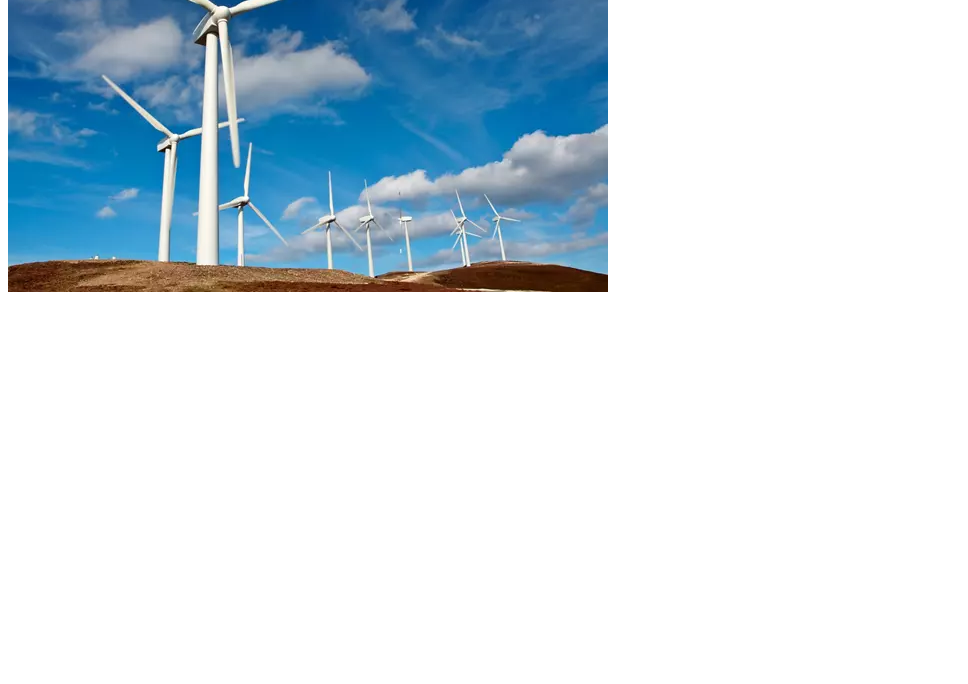
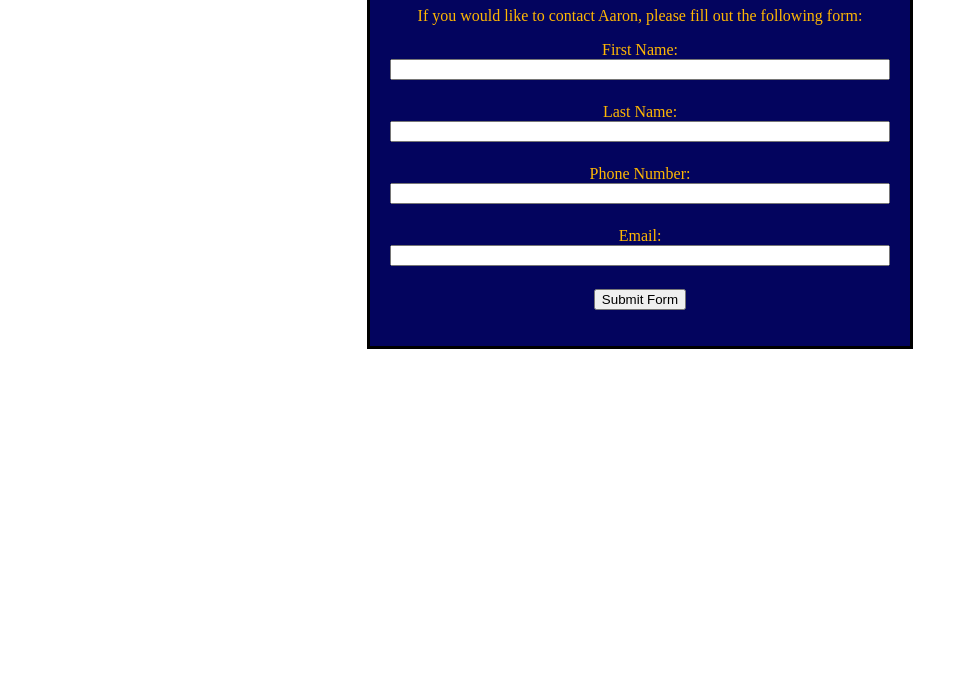
Before and after one commit to AaronByr/WebDevCA, a plain HTML site: page index.html in a window 1280 px wide. Shown: the part 116-800 px from the top of the page, without its empty margins (0-968 px from the left). Drawn offline with Linux system fonts and the light colour scheme.

Commit message:
JavaScript Form Validation

```diff
--- a/index.html
+++ b/index.html
@@ -1,19 +1,64 @@
 <!DOCTYPE html>
 <html lang="en">
 	<head>
-		<title>Hover Over Image To Change Test</title>
+		<title>JS Form Validation</title>
+		<link href="style.css" rel="stylesheet">
 		<script type="text/JavaScript">
-			//Dom Manip 1 Hover Image//
-			function getNewPic(){
-				document.getElementById("changeImage").src="abhydro1.jpg";//This line sets the source to the id "changeImage"//
-			}
-			function getOldPic(){//This function will reset the image to the original image when the mouse stops hovering over the image//
-				document.getElementById("changeImage").src="abwind1.jpg";//This line will set the source back to the original image
-			}
+			function validate(){
+
+				let valid =true; //Tracks if the form is valid//
+				let msge="This form is incomplete: ";//This will come before all error messages if there are any and will store them//
+
+				if(document.getElementById("fn").value  ==  ""){
+					msge+="Please fill in your first name, ";
+					valid=false; //If the first name field is not filled in, this error message will add itself to the "This form is incomplete" message above. The form will be marked as false/invalid if this field is not filled in.
+				}
+				if(document.getElementById("ln").value  ==  ""){
+					msge+="Please fill in your last name, ";
+					valid=false;//If the last name field is not filled in, this error message will add itself to the "This form is incomplete" message above. The form will be marked as false/invalid if this field is not filled in.
+				}
+				if(document.getElementById("num").value == 0) {
+					msge+= "Please fill in a valid phone number, ";
+					valid= false;//If the phone number field is not filled in, this error message will add itself to the "This form is incomplete" message above. The form will be marked as false/invalid if this field is not filled in.
+				}
+				if(document.getElementById("email").value == ""){
+					msge+="Please fill in a valid email, ";
+					valid=false;
+				}else if(document.getElementById("email").value !== ""){
+				inputE = document.getElementById("email").value;
+					let symbol = inputE.indexOf("@");//This field checks where the @ symbol is situated within the field
+					if(symbol <1){
+						valid =false;//If the @symbol is not in a valid postion or is not present within the field, the below error will be added to the form incomplete message
+						msge+= "Invalid Email";
+					}
+				}
+				if(!valid){//If the form is invalid, it will display the relevent error messages
+					document.getElementById("details").innerHTML =msge;
+				}
+				return valid;//This line will return whether or not the form is valid or invalid. If it's valid the information submitted will disappear and the form would be hypothetically submitted//
+				}
 		</script>
 	</head>
 	<body>
-			<img src="abwind1.jpg"  class="center" id="changeImage" onmouseover="getNewPic()" alt="Windturbine" onmouseout="getOldPic()"><!--Onmouseover and onmouseout code was found on W3schools during research for ideas for dom manipulation. In this case onmouseover triggers the getnewpic function when the mouse is hovering over the image. The onmouseoutfunction triggers the getoldpic function when the mouse is no longer hovering over the image--!>
-
+		<div class="ABForm">
+			<h1>Contact Form</h1>
+			<p>If you would like to contact Aaron, please fill out the following form:</p>
+			<form onsubmit="return validate()"><!--Ensures the function is carried out when the form is submitted--!>
+		<div class="ABFormGroupText">
+			First Name:<input type="text" id="fn"><br>
+		</div>
+		<div class="ABFormGroupText">
+			Last Name:<input type="text" id="ln"><br>
+		</div>
+		<div class="ABFormGroupText">
+			Phone Number:<input type="number" id="num"><br><!--Number input type was found on W3Schools and allows for only numbers to be inputted into the field--!>
+		</div>
+		<div class="ABFormGroupText">
+			Email: <input type="text" id="email"><br>
+		</div>
+			<input type="submit" value="Submit Form">
+		</form>
+		<p id="details"></p><!--This paragraph will display the error messages when the user hits the submit form button. If there are no error messages the form will be submitted--!>
+		</div>
 	</body>
 </html>
--- /dev/null
+++ b/style.css
@@ -0,0 +1,15 @@
+.ABForm{
+	border:3px black solid;/*Adds a border of 3px around the form*/
+	text-align:center;
+	background-color:#03045e;/*Sets the background colour of the form to a nice shade of dark blue*/
+	color:#ffb703;
+	max-width:500px;/*Makes sure that the form does not exceed 500px in width*/
+	padding:20px;/*The padding adds space inside the form*/
+	margin:20px auto;/*Centers the form horizontally*/
+}
+
+.ABFormGroupText{
+	margin-bottom:5px;/*Seperates each input slightly*/
+	display:flex;
+	flex-direction:column;/*Arranges the fields vertically*/
+}
```
Also changed, not shown: abhydro1.jpg (deleted), abwind1.jpg (deleted).
